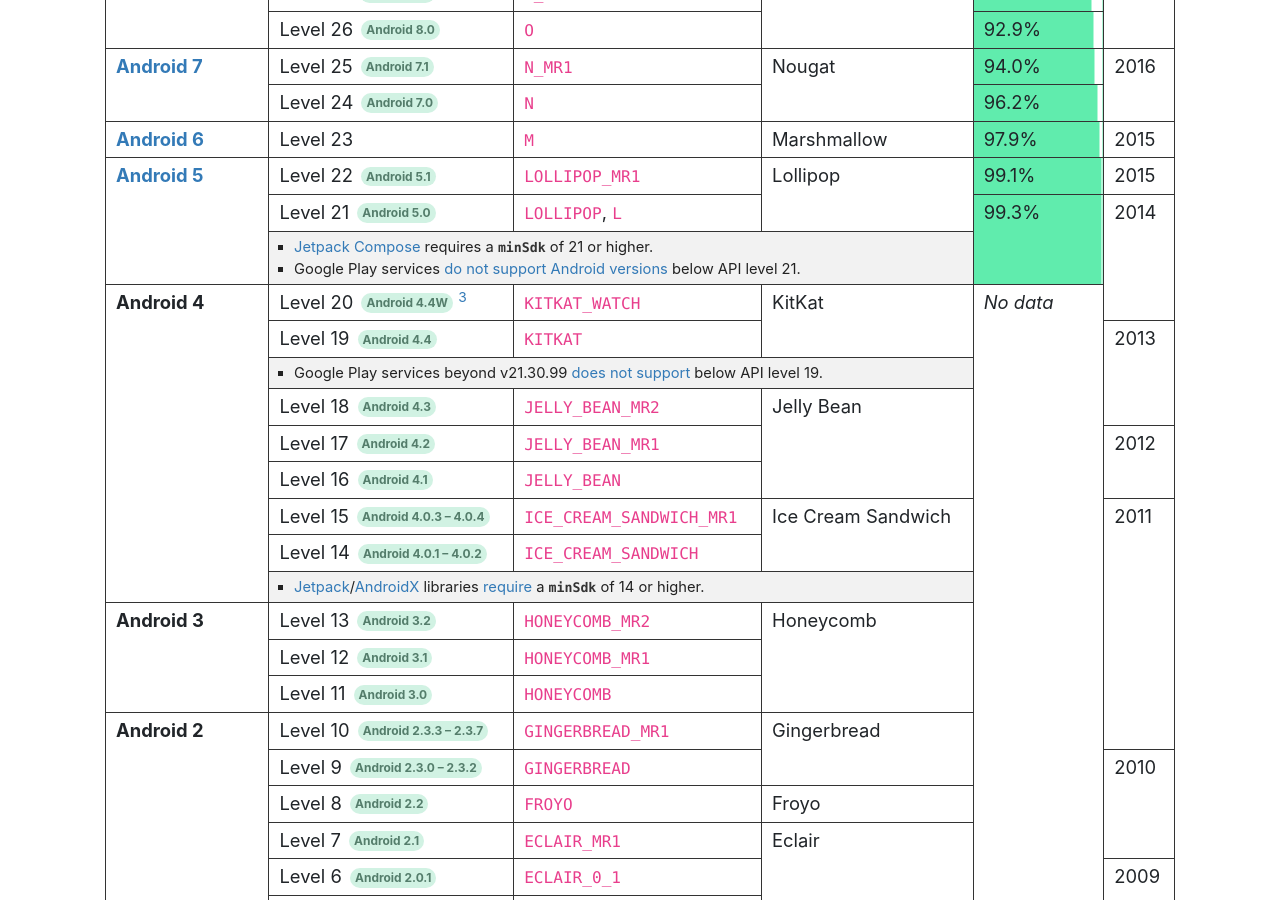
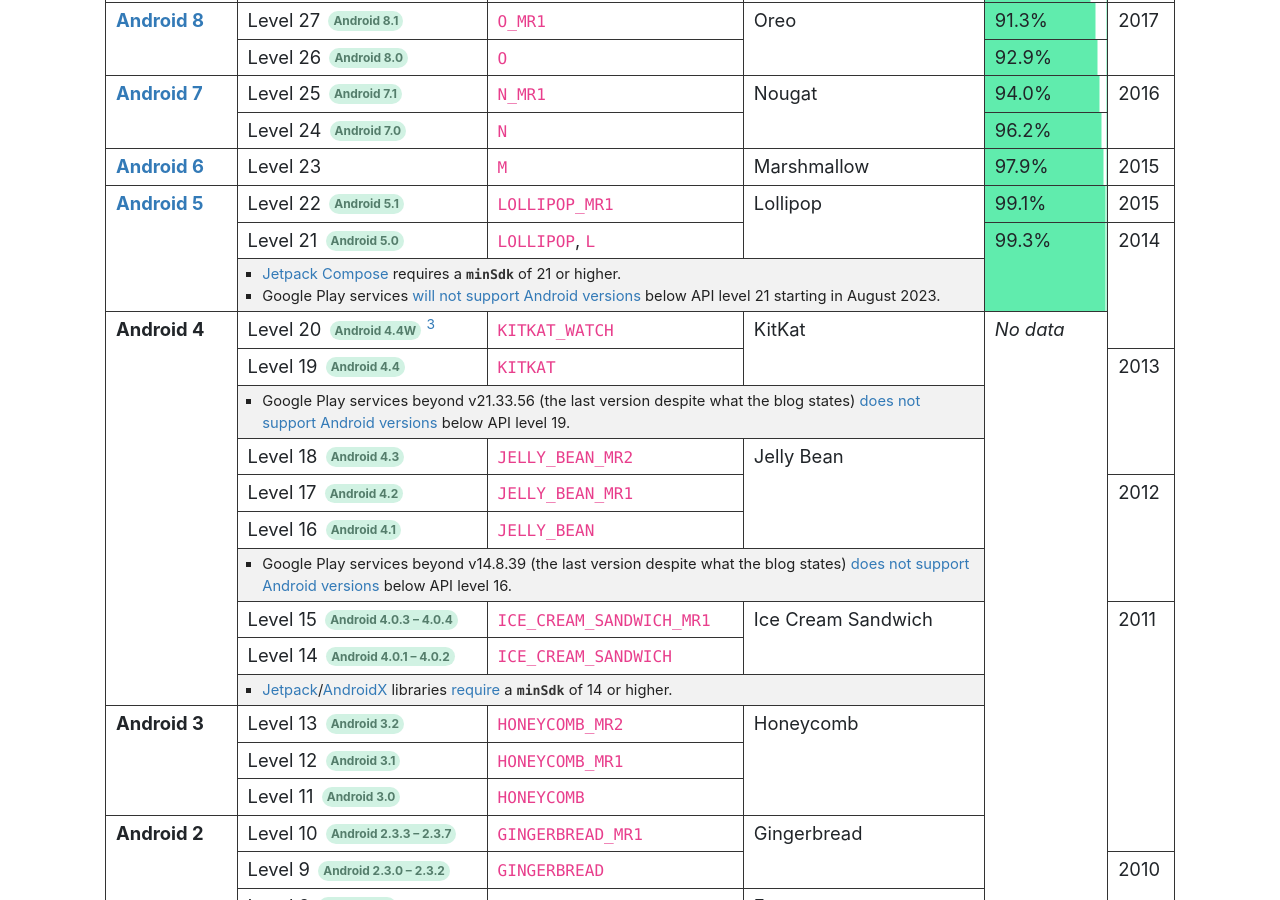
Before and after one commit to ebelinski/apilevels, a Jekyll site: the page built from index.md, in a window 1280 px wide and 900 px high, scrolled down 647 px. Built offline with Jekyll 4.4.1, drawn with Linux system fonts in a browser that asks for light colours; comment, search, counter and statistics services are not loaded.

Commit message:
Add deprecation version bullet for ICS, clarify other areas.

```diff
--- a/index.md
+++ b/index.md
@@ -171,11 +171,11 @@
   <tr class="table-notes"><td colspan="3">
     <ul>
       <li><a href="https://developer.android.com/jetpack/compose">Jetpack Compose</a> requires a <code>minSdk</code> of 21 or higher.</li>
-      <li>Google Play services <a href="https://android-developers.googleblog.com/2023/07/google-play-services-discontinuing-updates-for-kitkat.html">do not support Android versions</a> below API level 21.</li>
+      <li>Google Play services <a href="https://android-developers.googleblog.com/2023/07/google-play-services-discontinuing-updates-for-kitkat.html">will not support Android versions</a> below API level 21 starting in August 2023.</li>
     </ul>
   </td></tr>
   <tr>
-    <td rowspan="9"><b>Android 4</b></td>
+    <td rowspan="10"><b>Android 4</b></td>
     <td>
       Level 20
       <span class="subversion">Android 4.4W</span> <sup id="fnref:3"><a href="#fn:3" class="footnote">3</a></sup>
@@ -194,7 +194,7 @@
   </tr>
   <tr class="table-notes"><td colspan="3">
     <ul>
-      <li>Google Play services beyond v21.30.99 <a href="https://android-developers.googleblog.com/2021/07/google-play-services-discontinuing-jelly-bean.html">does not support</a> below API level 19.</li>
+      <li>Google Play services beyond v21.33.56 (the last version despite what the blog states) <a href="https://android-developers.googleblog.com/2021/07/google-play-services-discontinuing-jelly-bean.html">does not support Android versions</a> below API level 19.</li>
     </ul>
   </td></tr>
   <tr>
@@ -205,12 +205,17 @@
   <tr>
     <td>Level 17 <span class="subversion">Android 4.2</span></td>
     <td><code>JELLY_BEAN_MR1</code></td>
-    <td rowspan="2">2012</td>
+    <td rowspan="3">2012</td>
   </tr>
   <tr>
     <td>Level 16 <span class="subversion">Android 4.1</span></td>
     <td><code>JELLY_BEAN</code></td>
   </tr>
+<tr class="table-notes"><td colspan="3">
+    <ul>
+      <li>Google Play services beyond v14.8.39 (the last version despite what the blog states) <a href="https://android-developers.googleblog.com/2018/12/google-play-services-discontinuing.html">does not support Android versions</a> below API level 16.</li>
+    </ul>
+  </td></tr>
   <tr>
     <td>Level 15 <span class="subversion">Android 4.0.3 – 4.0.4</span></td>
     <td><code>ICE_CREAM_SANDWICH_MR1</code></td>
```
